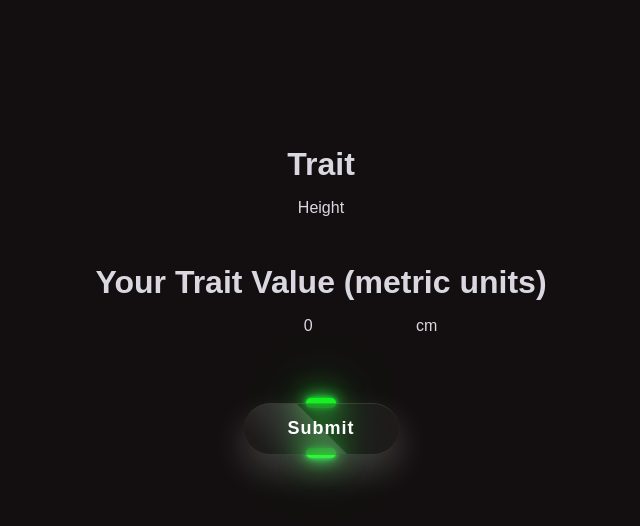
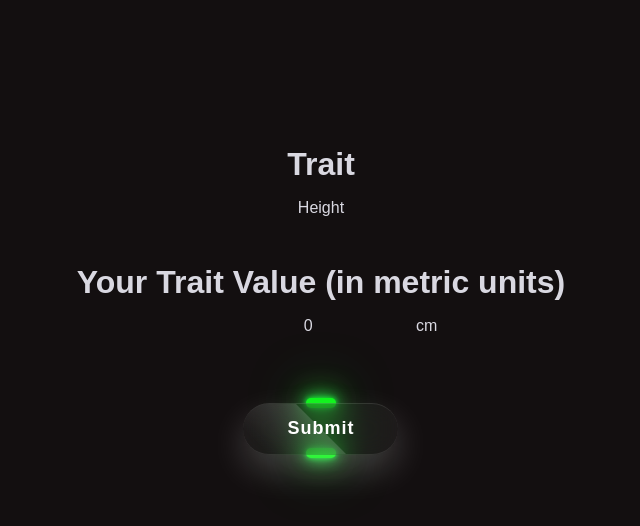
Before and after one commit to ellsworthjc/clone-quest, a plain HTML site: page index.html in a window 1280 px wide. Shown: the whole page, without its empty margins (319-959 px from the left). Drawn offline with Linux system fonts and the light colour scheme.

Commit message:
clarify label

```diff
--- a/index.html
+++ b/index.html
@@ -21,7 +21,7 @@
 			</div>
 			<div class="form-group">
 				<label for="userValue">
-					Your Trait Value (metric units)
+					Your Trait Value (in metric units)
 				</label>
 				<divc class="form-subgroup">
 					<input id="userValue" type="number" min="0" value="0"/>
```
